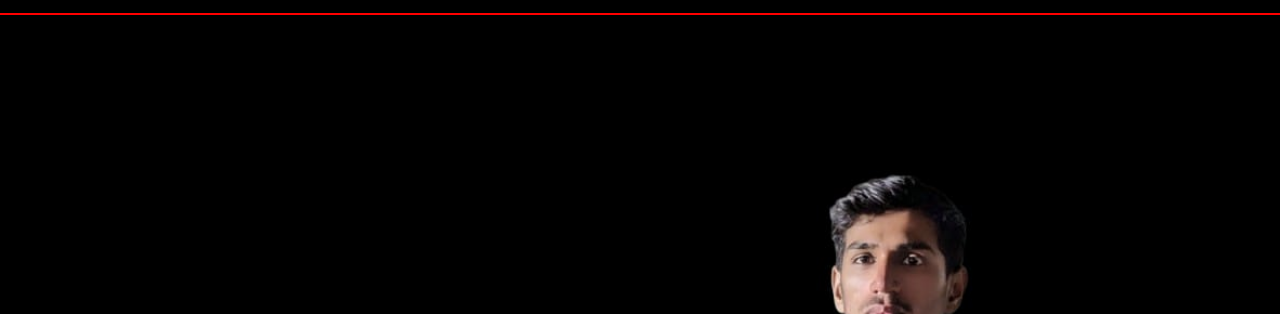
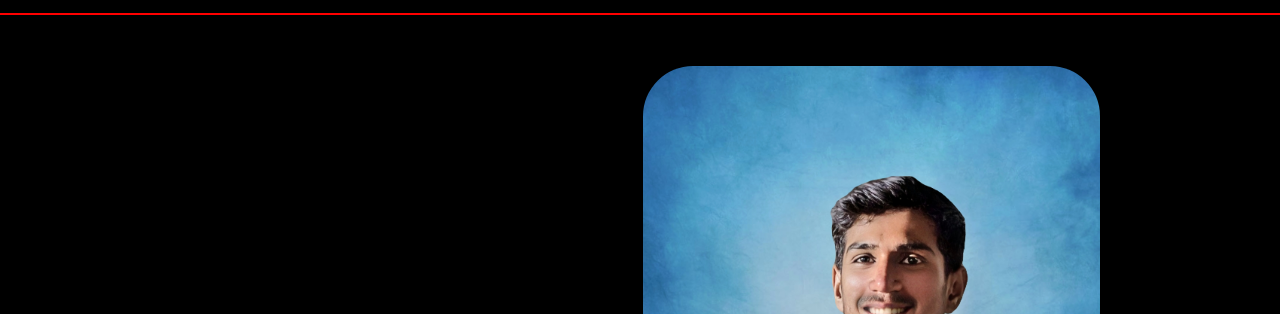
Before and after one commit to Afzaal-Ijaz/Portfolio-website, a plain HTML site: page index.html in a window 1280 px wide. Shown: the part 83-397 px from the top of the page. Drawn offline with nearby package versions, Linux system fonts and the light colour scheme.

Commit message:
change porofile pic

```diff
--- a/index.html
+++ b/index.html
@@ -51,7 +51,7 @@
     <section id="Myself">
         <div class="myself">
             <h1  class="main-para">Assalamualikum! <br> I am <span>Afzaal Ijaz</span><br><span>AI Engineer</span></h1>
-            <img  src="Images/main image.jpg" alt="Profile Img" id="profile-pic">
+            <img  src="Images/main_image2.jpg" alt="Profile Img" id="profile-pic">
         </div>
     </section>
 
```
Also changed, not shown: Images/main image.jpg (deleted), Images/main_image2.jpg (added).
